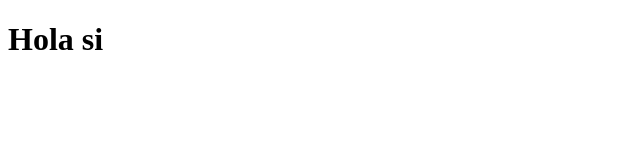
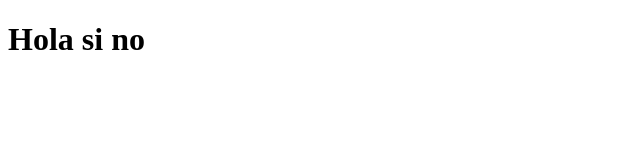
Before and after one commit to DrFuan/GitTest, a plain HTML site: page index.html in a window 1280 px wide. Shown: the full height of the page, 0-640 px from the left. Drawn offline with Linux system fonts and the light colour scheme.

Commit message:
new text in h1

```diff
--- a/index.html
+++ b/index.html
@@ -6,7 +6,7 @@
     <title>Demo Git</title>
 </head>
 <body>
-    <h1>Hola si</h1>
+    <h1>Hola si no</h1>
 
 </body>
 </html>
```
